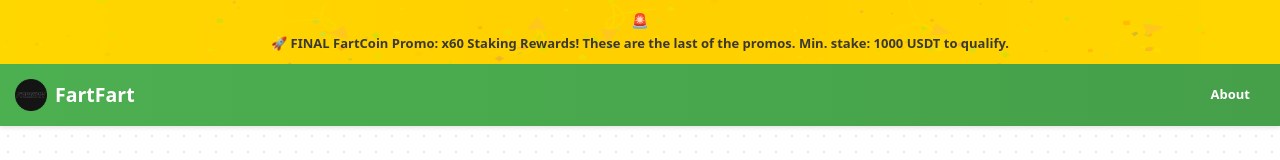
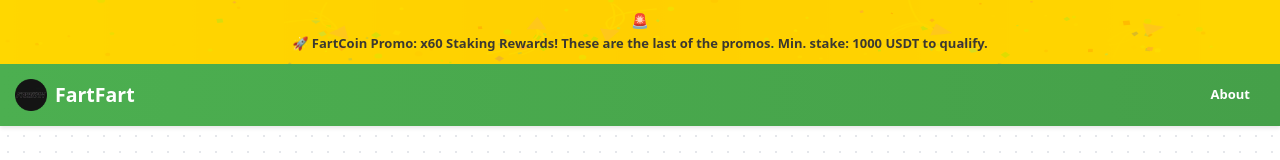
Before and after one commit to spookey007/FartFart, a React (Vite) app: page / in a window 1280 px wide. Shown: the top 160 px of the page. Built offline with nearby package versions, Linux system fonts and the light colour scheme.

Commit message:
Update Header.jsx

```diff
--- a/src/components/Header.jsx
+++ b/src/components/Header.jsx
@@ -10,7 +10,7 @@ const Header = () => {
         <span style={styles.bannerText}>🚨</span>
         <span style={styles.validUntil}>Only valid for 24 hours</span>
           <p style={styles.bannerText}>
-            🚀 FINAL FartCoin Promo: x60 Staking Rewards! These are the last of the promos. Min. stake: 1000 USDT to qualify.
+            🚀 FartCoin Promo: x60 Staking Rewards! These are the last of the promos. Min. stake: 1000 USDT to qualify.
           </p>
         </div>
       </div>
```
